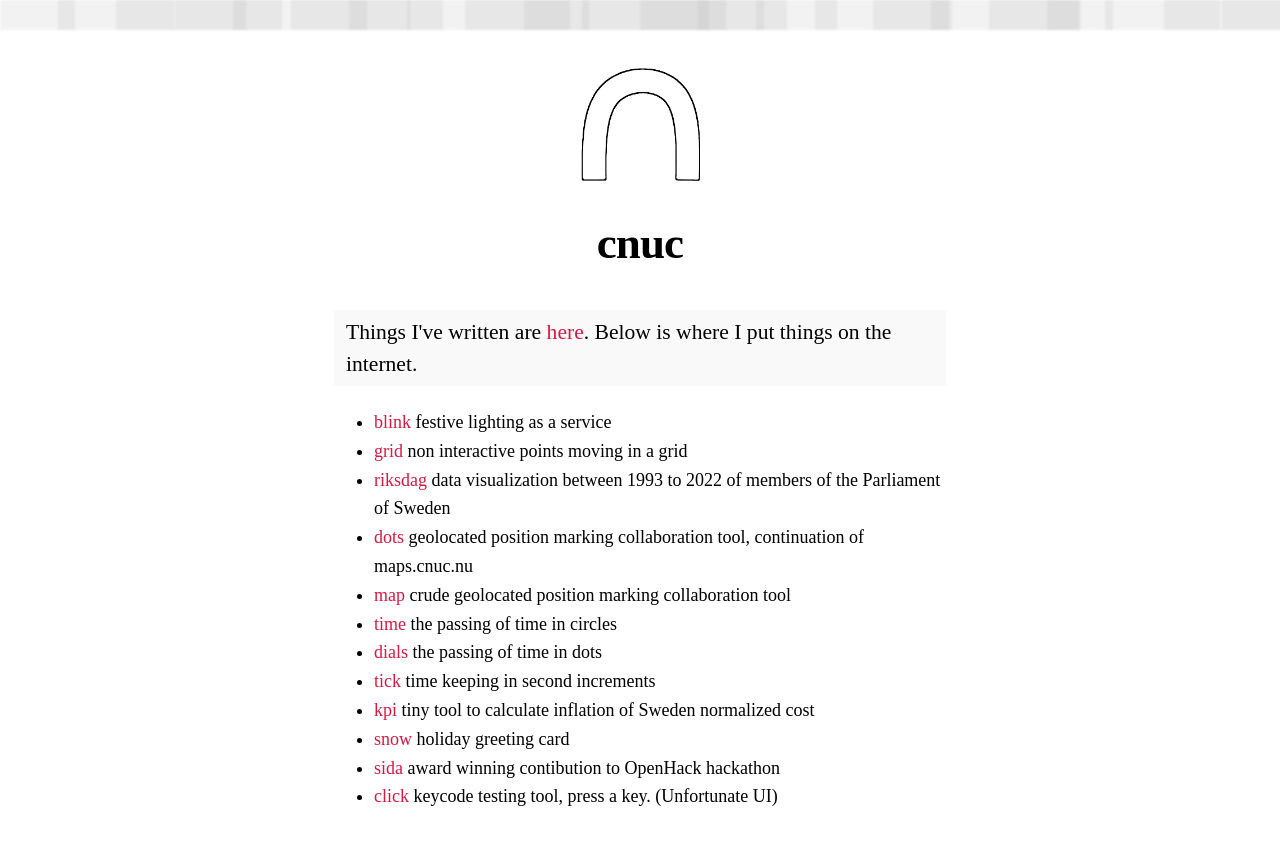
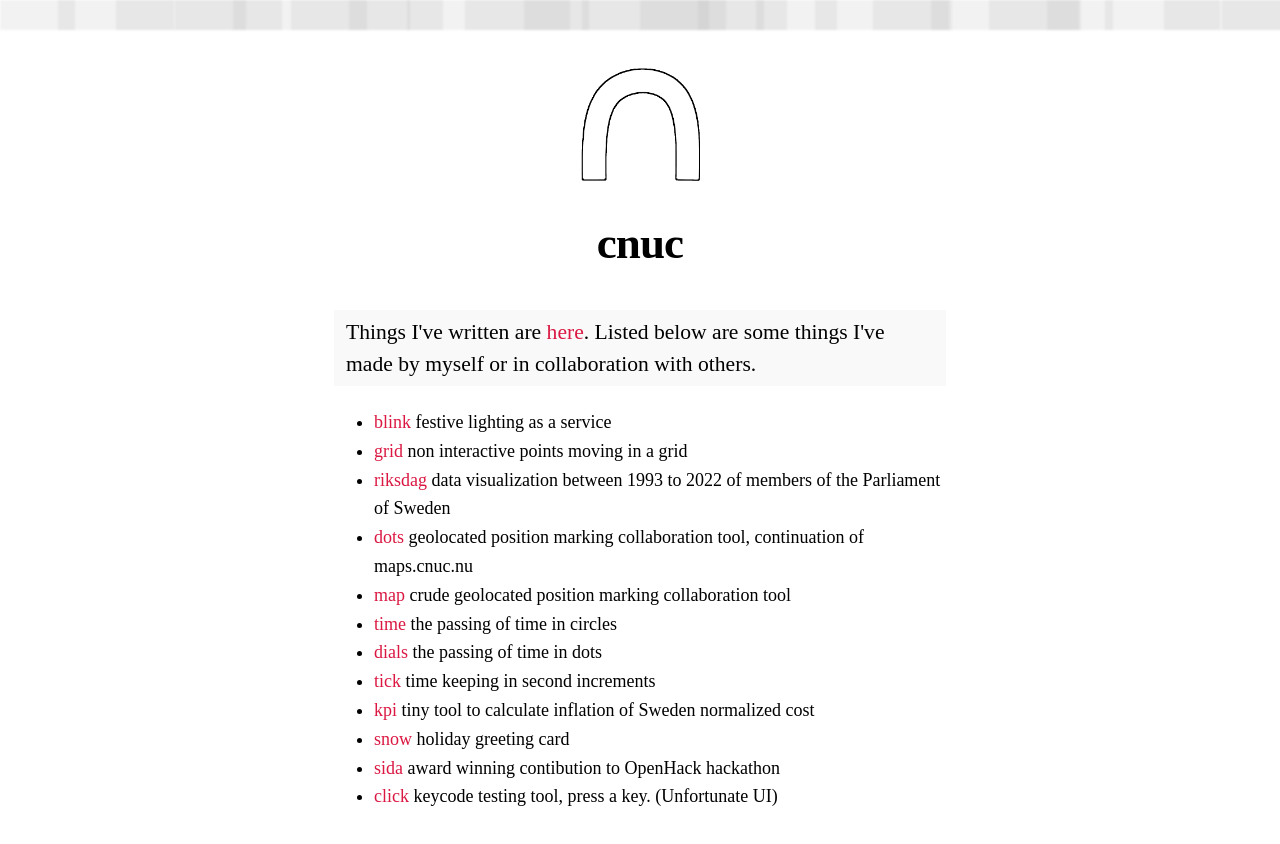
Before and after one commit to namatoj/cnuc-site, a Next.js app: page / in a window 1280 px wide. Shown: the top 844 px of the page. Built offline with nearby package versions, Linux system fonts and the light colour scheme; a web font is replaced by a local one.

Commit message:
Copy fixes

```diff
--- a/pages/index.js
+++ b/pages/index.js
@@ -11,7 +11,7 @@ export default function Home() {
         <title>{siteTitle}</title>
       </Head>
       <section className={utilStyles.headingMd}>
-        <p>Things I've written are <Link href="/posts">here</Link>. Below is where I put things on the internet.</p>
+        <p>Things I've written are <Link href="/posts">here</Link>. Listed below are some things I've made by myself or in collaboration with others.</p>
       </section>
     <section>
       <ul>
```
